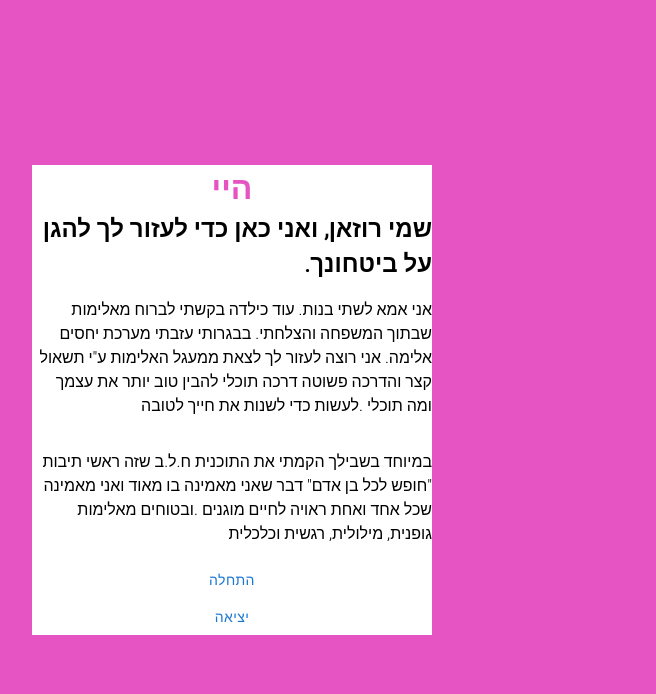
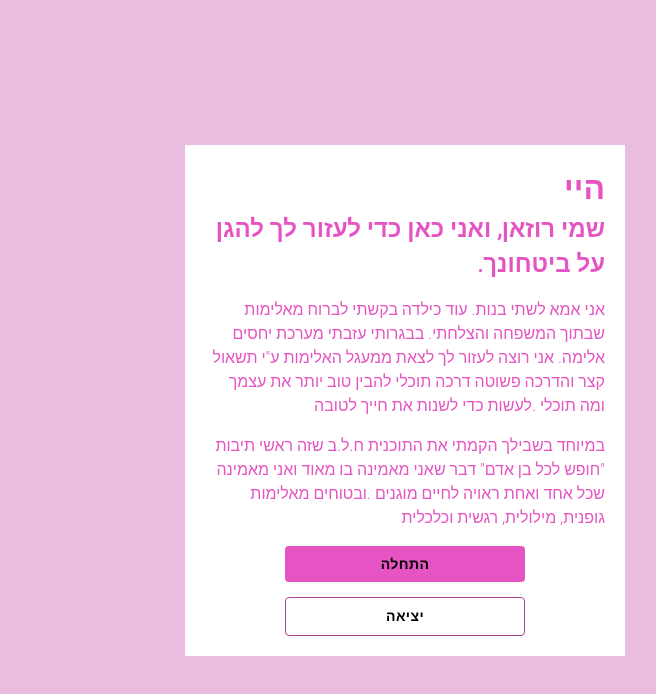
Before and after one commit to chayale90/Hackathon, a React (Vite) app in the folder client/: page / in a window 1280 px wide. Shown: the top 694 px of the page, without its empty margins (454-1110 px from the left). Built offline with nearby package versions, Linux system fonts and the light colour scheme.

Commit message:
add Button Costume Compenent

```diff
--- a/client/package.json
+++ b/client/package.json
@@ -14,7 +14,8 @@
     "@emotion/styled": "^11.11.0",
     "@mui/material": "^5.13.1",
     "react": "^18.2.0",
-    "react-dom": "^18.2.0"
+    "react-dom": "^18.2.0",
+    "react-router-dom": "^6.11.2"
   },
   "devDependencies": {
     "@types/react": "^18.0.28",
--- a/client/src/App.css
+++ b/client/src/App.css
@@ -14,17 +14,38 @@ a {
 }
 
 body {
+  color: var(--color);
   display: flex;
   justify-content: center;
   align-items: center;
   height: 100vh;
   font-family: var(--font-family);
-  background-color: var(--color);
+  background-color: #eabcdf;
 }
 button {
   width: 60%;
-  font-family: var(--font-family);
 }
-h1 {
-  color: var(--color);
+
+.main {
+  padding: 5%;
+  width: 400px;
+  background-color: white;
 }
+
+.btn {
+  display: flex;
+  flex-direction: column;
+  align-items: center;
+  gap: 15px;
+}
+
+@media screen and (max-width: 768px) {
+  body {
+    background-color: white;
+  }
+  .main {
+    display: flex;
+    justify-content: center;
+    align-items: center;
+  }
+}
--- a/client/src/App.tsx
+++ b/client/src/App.tsx
@@ -1,10 +1,15 @@
 import "./App.css";
-import Main from "./component/Main/Main";
+import { Route, BrowserRouter, Routes } from "react-router-dom";
+import EnterPage from "./component/EnterPage/EnterPage";
 function App() {
   return (
-    <>
-      <Main />
-    </>
+    <BrowserRouter>
+      <div className="main">
+        <Routes>
+          <Route path="/" element={<EnterPage />} />
+        </Routes>
+      </div>
+    </BrowserRouter>
   );
 }
 
--- /dev/null
+++ b/client/src/component/CostumeComponents/Button.tsx
@@ -0,0 +1,21 @@
+import Button, { ButtonProps } from "@mui/material/Button";
+import { styled } from "@mui/material/styles";
+
+export const FullButton = styled(Button)<ButtonProps>(() => ({
+  backgroundColor: "#E554C2",
+  color: "black",
+  fontWeight: "bold",
+  "&:hover": {
+    backgroundColor: "#ab4292",
+  },
+}));
+
+export const BorderButton = styled(Button)<ButtonProps>(() => ({
+  backgroundColor: "#white",
+  color: "black",
+  fontWeight: "bold",
+  border: "1px solid #ab4292",
+  "&:hover": {
+    backgroundColor: "#ab4292",
+  },
+}));
--- a/client/src/component/Main/Main.tsx
+++ b/client/src/component/EnterPage/EnterPage.tsx
@@ -1,9 +1,8 @@
-import { Button } from "@mui/material";
-import "./Main.css";
+import { FullButton, BorderButton } from "../CostumeComponents/Button";
 
 const Main = () => {
   return (
-    <div className="main">
+    <div>
       <h1>היי</h1>
       <h2>שמי רוזאן, ואני כאן כדי לעזור לך להגן על ביטחונך.</h2>
       <p>
@@ -18,8 +17,10 @@ const Main = () => {
         דבר שאני מאמינה בו מאוד ואני מאמינה שכל אחד ואחת ראויה לחיים מוגנים
         .ובטוחים מאלימות גופנית, מילולית, רגשית וכלכלית
       </p>
-      <Button>התחלה </Button>
-      <Button>יציאה </Button>
+      <div className="btn">
+        <FullButton>התחלה </FullButton>
+        <BorderButton>יציאה </BorderButton>
+      </div>
     </div>
   );
 };
--- a/client/src/component/Main/Main.css
+++ /dev/null
@@ -1,14 +0,0 @@
-.main {
-  text-align: right;
-  display: flex;
-  flex-direction: column;
-  justify-content: center;
-  align-items: center;
-  background-color: white;
-}
-
-@media screen and (min-width: 430px) {
-  .main {
-    width: 400px;
-  }
-}
```
Also changed, not shown: client/src/component/EnterPage/EnterPage.css (added), 1 other file (tests, documents, lock files or other folders).
